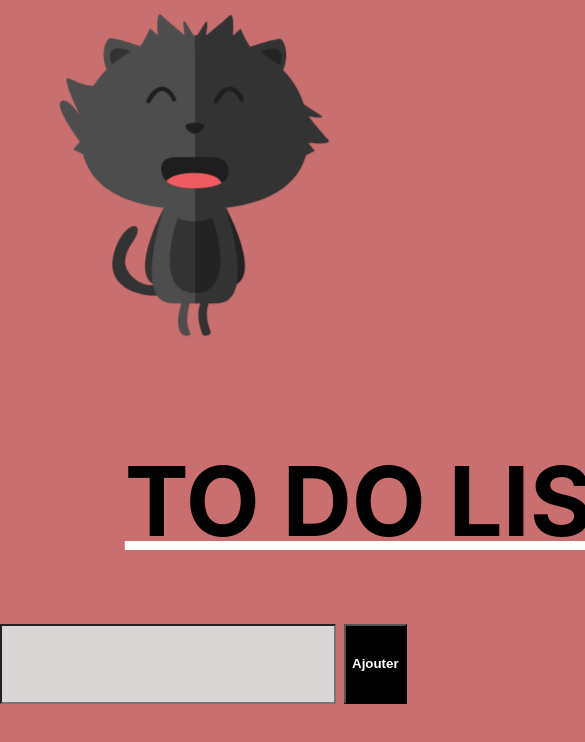
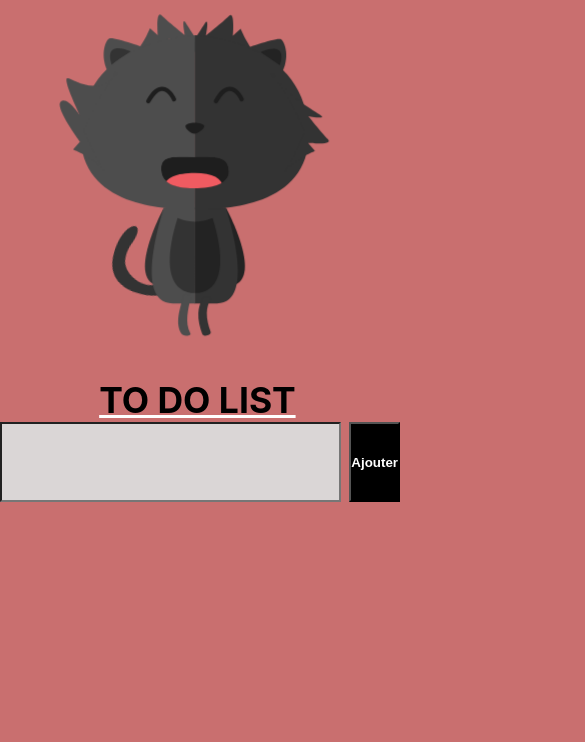
Before and after one commit to dylanstockinger/todolist__cat, a React (Create React App) app: page / in a window 390 px wide. Shown: the top 742 px of the page, 585 px wide, since content can reach past the window. Built offline with nearby package versions, Linux system fonts and the light colour scheme.

Commit message:
I put another size on the writing to make my responsive

```diff
--- a/src/App.css
+++ b/src/App.css
@@ -1,3 +1,11 @@
+* {
+  padding: 0;
+  margin: 0;
+  /*
+  color: #5a2424; */
+}
+
+
 body {
   background-color: rgb(177, 93, 121);
 }
@@ -17,7 +25,8 @@ body {
 }
 
 input {
-  font-size: 1.5em;
+  /* font-size: calc(2rem + 10vw); */
+  width: 100%;
 }
 
 ::selection {
@@ -49,7 +58,7 @@ h1 {
   margin-left: auto;
   margin-right: auto;
   width: 8em;
-  font-size: 6em;
+  font-size: calc(1rem + 5vw);
   text-decoration: underline white;
 
 }
```
